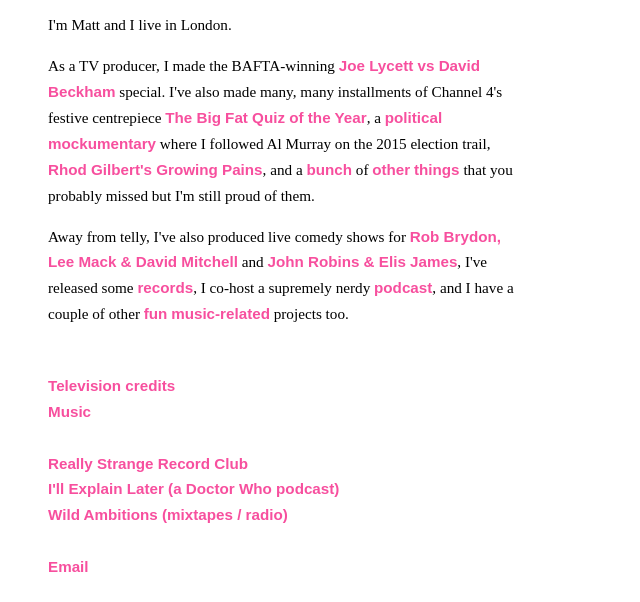
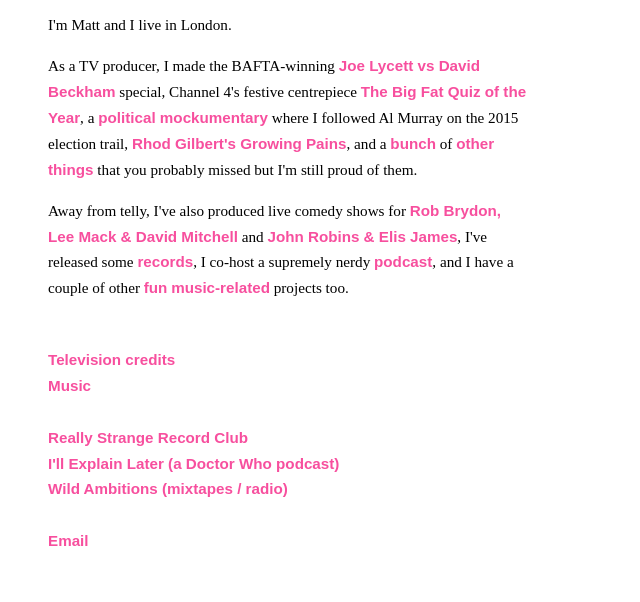
Before and after one commit to mattnida/mattnidadotcom, a plain HTML site: page index.html in a window 1280 px wide. Shown: the part 198-800 px from the top of the page, without its empty margins (0-640 px from the left). Drawn offline with Linux system fonts and the light colour scheme.

Commit message:
Update index.html

```diff
--- a/index.html
+++ b/index.html
@@ -16,7 +16,7 @@
 <h3>
 
 <p>I'm Matt and I live in London.</p>
-<p>As a TV producer, I made the BAFTA-winning <a href="https://www.imdb.com/title/tt23941310/">Joe Lycett vs David Beckham</a> special. I've also made many, many installments of Channel 4's festive centrepiece <a href="https://www.imdb.com/find/?q=big%20fat%20quiz">The Big Fat Quiz of the Year</a>, a <a href="https://www.imdb.com/title/tt4683952/">political mockumentary</a> where I followed Al Murray on the 2015 election trail, <a href="https://www.imdb.com/title/tt13753866/">Rhod Gilbert's Growing Pains</a>, and a <a href="https://www.imdb.com/title/tt4017092/">bunch</a> of <a href="https://www.imdb.com/title/tt5872774/">other</a> <a href="https://www.imdb.com/title/tt4326374/">things</a> that you probably missed but I'm still proud of them.</p>
+<p>As a TV producer, I made the BAFTA-winning <a href="https://www.imdb.com/title/tt23941310/">Joe Lycett vs David Beckham</a> special, Channel 4's festive centrepiece <a href="https://www.imdb.com/find/?q=big%20fat%20quiz">The Big Fat Quiz of the Year</a>, a <a href="https://www.imdb.com/title/tt4683952/">political mockumentary</a> where I followed Al Murray on the 2015 election trail, <a href="https://www.imdb.com/title/tt13753866/">Rhod Gilbert's Growing Pains</a>, and a <a href="https://www.imdb.com/title/tt4017092/">bunch</a> of <a href="https://www.imdb.com/title/tt5872774/">other</a> <a href="https://www.imdb.com/title/tt4326374/">things</a> that you probably missed but I'm still proud of them.</p>
 
 <p>Away from telly, I've also produced live comedy shows for <a href="https://www.brydonmackandmitchell.com/">Rob Brydon, Lee Mack & David Mitchell</a> and <a href="https://www.theguardian.com/tv-and-radio/2022/dec/27/how-podcasts-became-arena-fillers">John Robins & Elis James</a>, I've released some <a href="https://mattnida.bandcamp.com">records</a>, I co-host a supremely nerdy <a href="https://illexplainlater.com">podcast</a>, and I have a couple of other <a href="https://reallystrangerecord.club">fun</a> <a href="https://mixcloud.com/wildambitions">music-related</a> projects too.<br /><br /></p>
 
```
